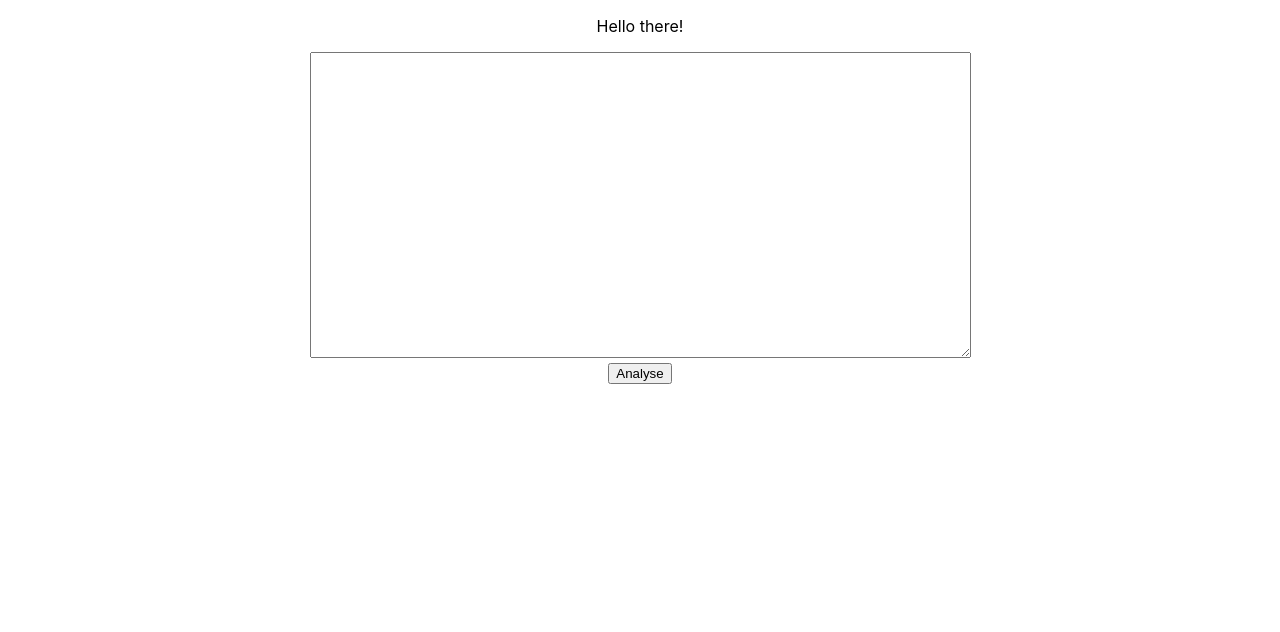
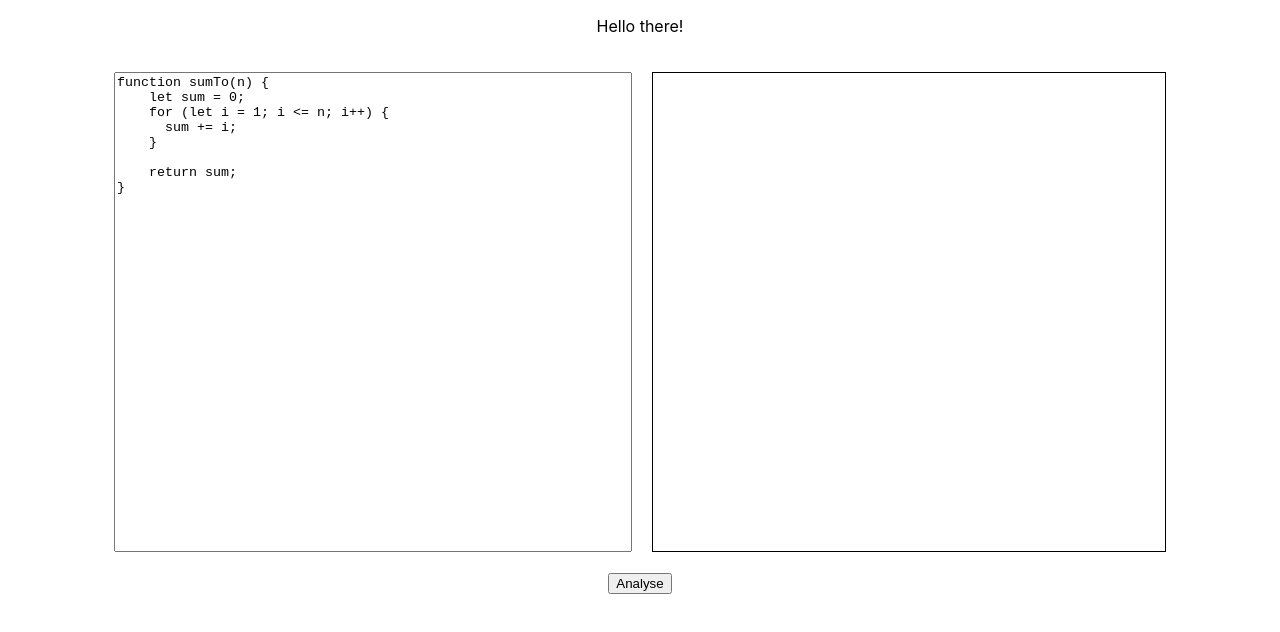
Before and after one commit to ivan-kapelyukh/big-o-meter, a React (Create React App) app: page / in a window 1280 px wide. Shown: the top 632 px of the page. Built offline with nearby package versions, Linux system fonts and the light colour scheme.

Commit message:
Call user function and output result

```diff
--- a/src/App.css
+++ b/src/App.css
@@ -1,3 +1,25 @@
 .App {
   text-align: center;
 }
+
+.row {
+  display: flex;
+  justify-content: center;
+  height: 60vh;
+}
+
+#editor {
+  resize: none;
+}
+
+.bubble {
+  width: 40vw;
+  margin-left: 10px;
+  margin-right: 10px;
+  margin-top: 0;
+  margin-bottom: 0;
+}
+
+#log {
+  border: 1px solid;
+}
--- a/src/App.js
+++ b/src/App.js
@@ -7,12 +7,31 @@ import {
   parseBody,
 } from "./parseFunction.js";
 
+import { analyseFunction } from "./analyseFunction.js";
+
 class App extends React.Component {
+  static defaultCode = `function sumTo(n) {
+    let sum = 0;
+    for (let i = 1; i <= n; i++) {
+      sum += i;
+    }
+
+    return sum;
+}`;
+
   render() {
     return (
       <div className="App">
         <p>Hello there!</p>
-        <textarea id="editor" rows="20" cols="80"></textarea>
+
+        <br />
+
+        <div className="row">
+          <textarea id="editor" className="bubble">
+            {App.defaultCode}
+          </textarea>
+          <p id="log" className="bubble"></p>
+        </div>
 
         <br />
 
@@ -21,10 +40,23 @@ class App extends React.Component {
     );
   }
 
-  analyseCode() {
+  analyseCode = () => {
     const code = document.getElementById("editor").value;
     const fn = parseFunction(code);
-  }
+    const result = analyseFunction(fn);
+    this.logResult(result);
+  };
+
+  logResult = (result) => {
+    document.getElementById("log").textContent +=
+      "Function gave result: " + result;
+  };
 }
 
 export default App;
+
+/* TODO:
+
+Optimisation: reduce DOM traversal by storing consts pointing to elems
+
+*/
--- /dev/null
+++ b/src/analyseFunction.js
@@ -0,0 +1,4 @@
+export function analyseFunction(fn) {
+  const result = fn.call(this, 1000);
+  return result;
+}
```
